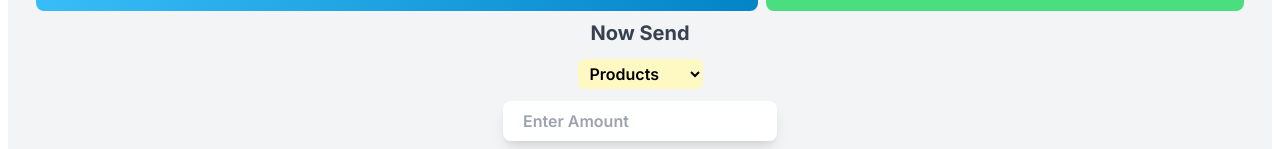
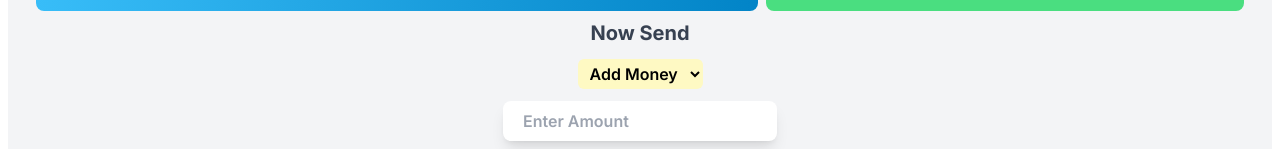
Before and after one commit to yousufislamme/BudgetBank, a Next.js app: page / in a window 1280 px wide. Shown: the part 289-438 px from the top of the page. Built offline with nearby package versions, Linux system fonts and the light colour scheme.

Commit message:
already have lot of Bugs

```diff
--- a/components/Home/Home.jsx
+++ b/components/Home/Home.jsx
@@ -5,10 +5,10 @@ import ButtonComponent from "../../context/ButtonComponent";
 
 const Hero = () => {
    const [bank, setBank] = useState(0);
-   const [optionValueProvider, setOptionValueProvider] = useState();
-   const [optionIdProvider, setOptionIdProvider] = useState();
    const [amount, setAmount] = useState();
    const [expenseAmount, setExpenseAmount] = useState(0);
+   const [optionIdProvider, setOptionIdProvider] = useState();
+   const [optionValueProvider, setOptionValueProvider] = useState();
 
 
    // handle input
@@ -20,20 +20,21 @@ const Hero = () => {
 
    // handle submit
    const handleSubmit = (e) => {
-      // const eatingCost = amount;
+      const eatingCost = amount;
       e.preventDefault();
 
-            // condition
+// condition
       if ('addMoneyId' === optionIdProvider) {
-         const addMoneyCalculate = bank + amount;
+         const addMoneyCalculate = bank + amount ;
          setBank(addMoneyCalculate);
          console.log('addMoney id is connected ', optionIdProvider);
 
-      } else if ('productId' === optionIdProvider) {
+      }
+      else if ('productId' === optionIdProvider) {
          const productCalculate = expenseAmount + amount;
          setExpenseAmount(productCalculate);
 
-      }else if ('withdrawalId' === optionIdProvider) {
+      } else if ('withdrawalId' === optionIdProvider) {
          const withdrawalCalculate = bank - amount;
          setBank(withdrawalCalculate);
 
@@ -51,7 +52,6 @@ const Hero = () => {
 
       }
 
-      console.log(optionIdProvider, amount);
    }
 
    // handle change option
@@ -60,7 +60,7 @@ const Hero = () => {
       setOptionIdProvider(optionID); // for id provider
       const optionValue = optionID.value;
       setOptionValueProvider(optionValue); // for value provider
-      console.log(optionValue);
+      console.log('option value is : ', optionValue);
    }
    const currentBalanceIs = bank - expenseAmount;
 
@@ -101,8 +101,8 @@ const Hero = () => {
                         onChange={handleChangeOption}
                         className="bg-yellow-100 px-2 py-1 rounded-md font-semibold"
                      >
+                           <option id="addMoneyId" value="Add Money">Add Money</option>
                            <option id="productId" value="Products">Products</option>
-                           <option id="addMoneyId" value="Add Money">Add Money</option>
                            <option id="withdrawalId" value="Withdrawal">Withdrawal</option>
                            <option id="cashId" value="Cash">Cash</option>
                            <option id="eatingId" value="Eating">Eating</option>
```
